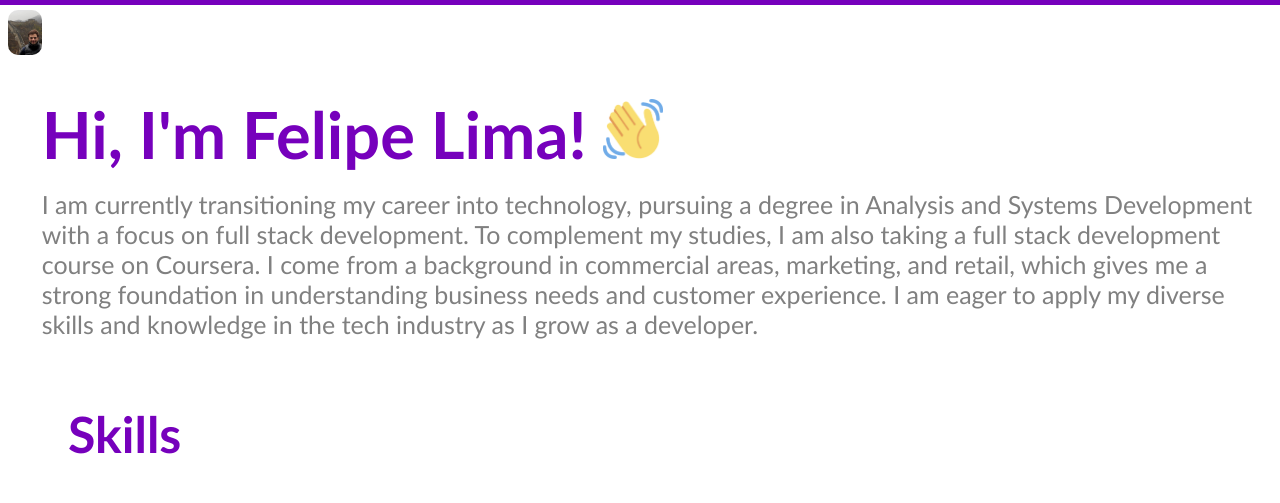
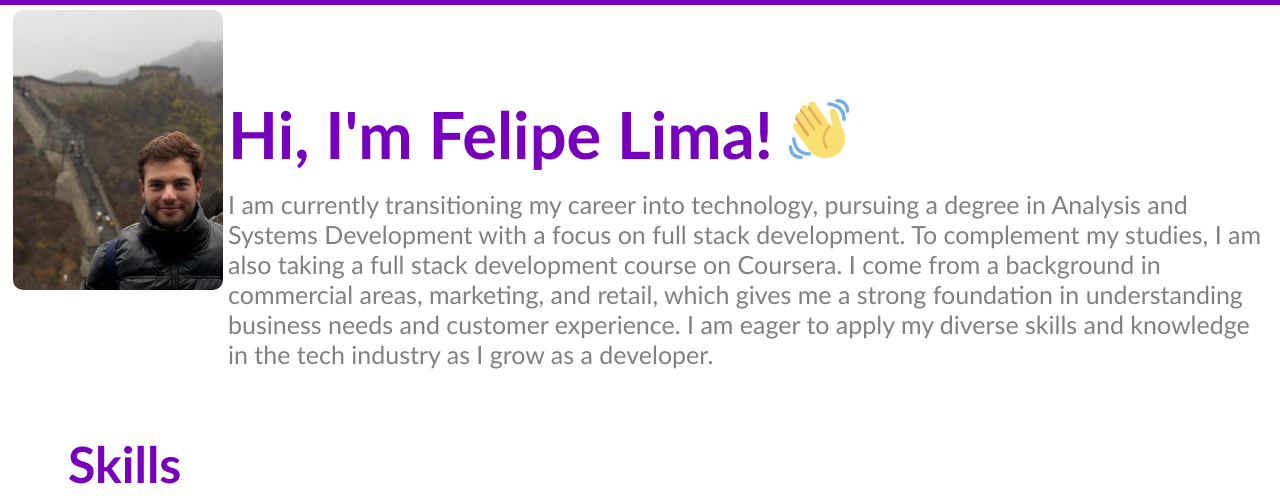
Before and after one commit to feliperodriguesesp/1-portifolio, a plain HTML site: page index.html in a window 1280 px wide. Shown: the part 135-638 px from the top of the page. Drawn offline with Linux system fonts and the light colour scheme.

Commit message:
Update style.css

```diff
--- a/style.css
+++ b/style.css
@@ -114,10 +114,10 @@ h2 {
 }
 
 .profile_image {
-  max-width: 100%;
-  height: auto;
-  display: block;
-  margin: 5px auto;
+  width: 210px;
+  height: fit-content;
+  vertical-align: middle;
+  margin: 5px;
 }
 
 }
```
